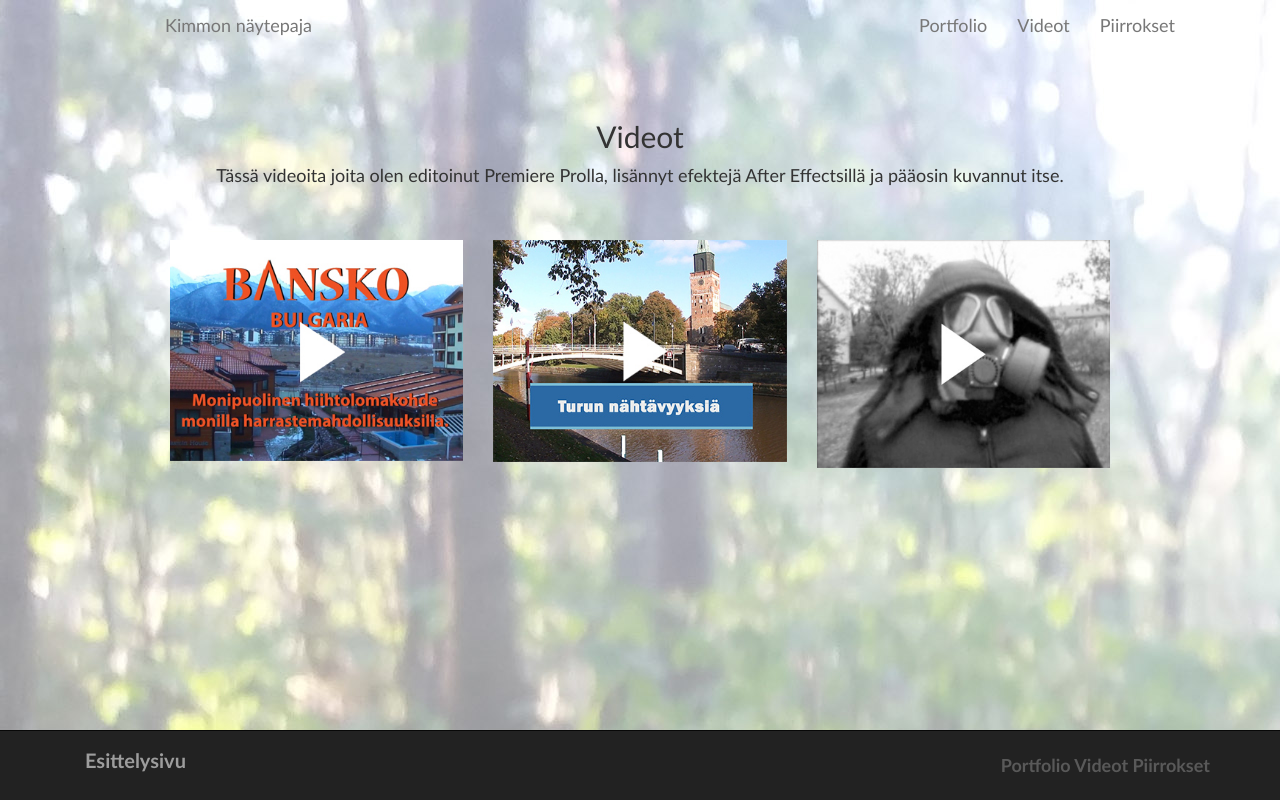
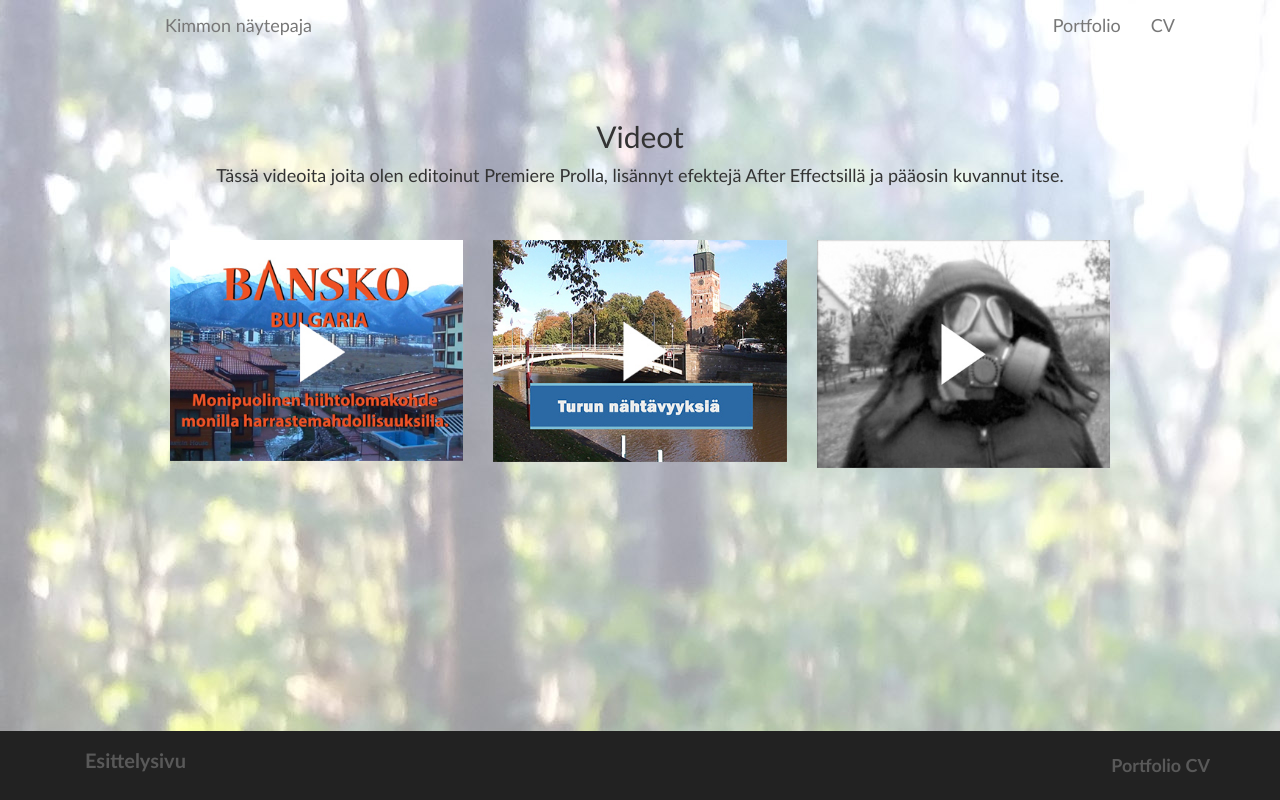
Before and after one commit to Kimkoi/Naytepaja-Bootsrap-, a plain HTML site: page videot.html in a window 1280 px wide. Drawn offline with nearby package versions, Linux system fonts and the light colour scheme.

Commit message:
navi update

```diff
--- a/videot.html
+++ b/videot.html
@@ -8,10 +8,18 @@
     <title>Näytepaja</title>
 
     <!-- Bootstrap -->
-    <link href="css/bootstrap.min.css" rel="stylesheet">
+	<link href="css/bootstrap.min.css" rel="stylesheet">
 	<link href="css/custom.css" rel="stylesheet">
+	<link href="css/3dcarousel.css" rel="stylesheet">
 	<script type="text/javascript" src="js/jquery.js"></script>
 	<script type="text/javascript" src="js/jqtoiminnot.js"></script>
+	<script type="text/javascript" src="js/dropdown.js"></script>
+	<script type="text/javascript" src="js/modal.js"></script>
+	<!-- jQuery (necessary for Bootstrap's JavaScript plugins) -->
+    <script src="https://ajax.googleapis.com/ajax/libs/jquery/2.1.3/jquery.min.js"></script>
+	<script type="text/javascript" src="js/3dcarousel.js"></script>
+    <!-- Include all compiled plugins (below), or include individual files as needed -->
+    <script src="js/bootstrap.min.js"></script>
     <!-- HTML5 shim and Respond.js for IE8 support of HTML5 elements and media queries -->
     <!-- WARNING: Respond.js doesn't work if you view the page via file:// -->
     <!--[if lt IE 9]>
@@ -20,7 +28,8 @@
     <![endif]-->
   </head>
   <body background="galleria/background-forest.jpg">
-    <nav class="navbar navbar-default">
+
+   <nav class="navbar navbar-default">
     <div class="navbar-header">
 
 		<button type="button" class="navbar-toggle collapsed" data-toggle="collapse" data-target="#minimenu-toggle-nav" aria-expanded="false">
@@ -37,9 +46,9 @@
 
 			<div class="collapse navbar-collapse" id="minimenu-toggle-nav">
 			<ul class="nav navbar-nav navbar-right">
-				<li><a href="index.html">Portfolio</a></li>
-			<li><a href="videot.html">Videot</a></li>
-			<li><a href="piirrokset.html">Piirrokset</a></li>
+			<li><a href="index.html">Portfolio</a></li>
+			<li><a href="cv.html">CV</a></li>
+
 			</ul>
 			</div>
 
@@ -80,14 +89,12 @@ Tässä videoita joita olen editoinut Premiere Prolla, lisännyt efektejä After
 
    </div>
    </div>
-  </div><!--content-->
+   </div><!--content-->
 
 
 
 
-
-
-  <div class="navbar navbar-inverse navbar-fixed-bottom" role="navigation">
+   <div class="navbar-footer navbar-fixed-bottom" role="navigation" >
    <div class="container">
    <table style="width:100%">
     <tr>
@@ -95,17 +102,12 @@ Tässä videoita joita olen editoinut Premiere Prolla, lisännyt efektejä After
 		<p>Esittelysivu</p>
 	</th>
 	<th>
-	<span class="links" >
+	<span class="links" style="float:right;">
 	<a href="index.html">Portfolio</a>
-	<a href="videot.html">Videot</a>
-	<a href="piirrokset.html">Piirrokset</a>
+	<a href="cv.html">CV</a>
    </span>
-   </th>
    </div>
   </div>
-    <!-- jQuery (necessary for Bootstrap's JavaScript plugins) -->
-    <script src="https://ajax.googleapis.com/ajax/libs/jquery/1.11.3/jquery.min.js"></script>
-    <!-- Include all compiled plugins (below), or include individual files as needed -->
-    <script src="js/bootstrap.min.js"></script>
+
   </body>
 </html>
```
